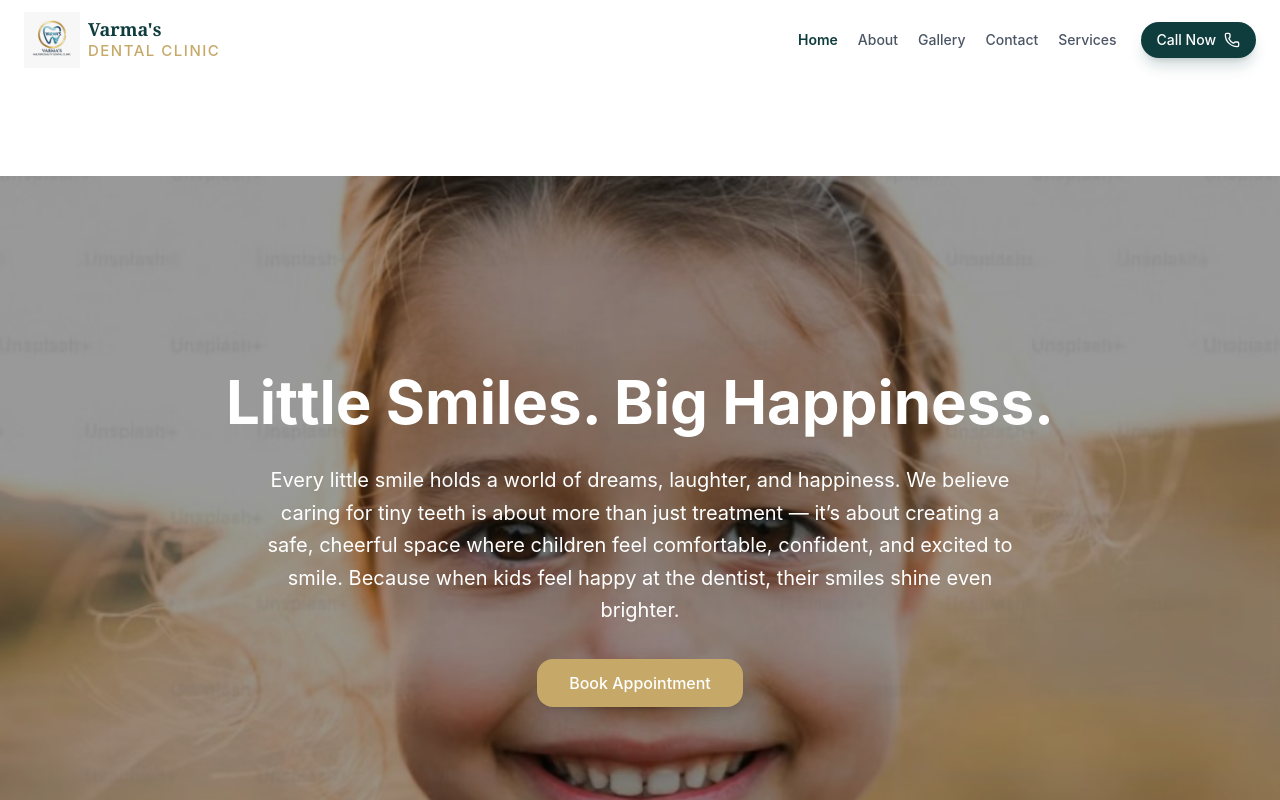
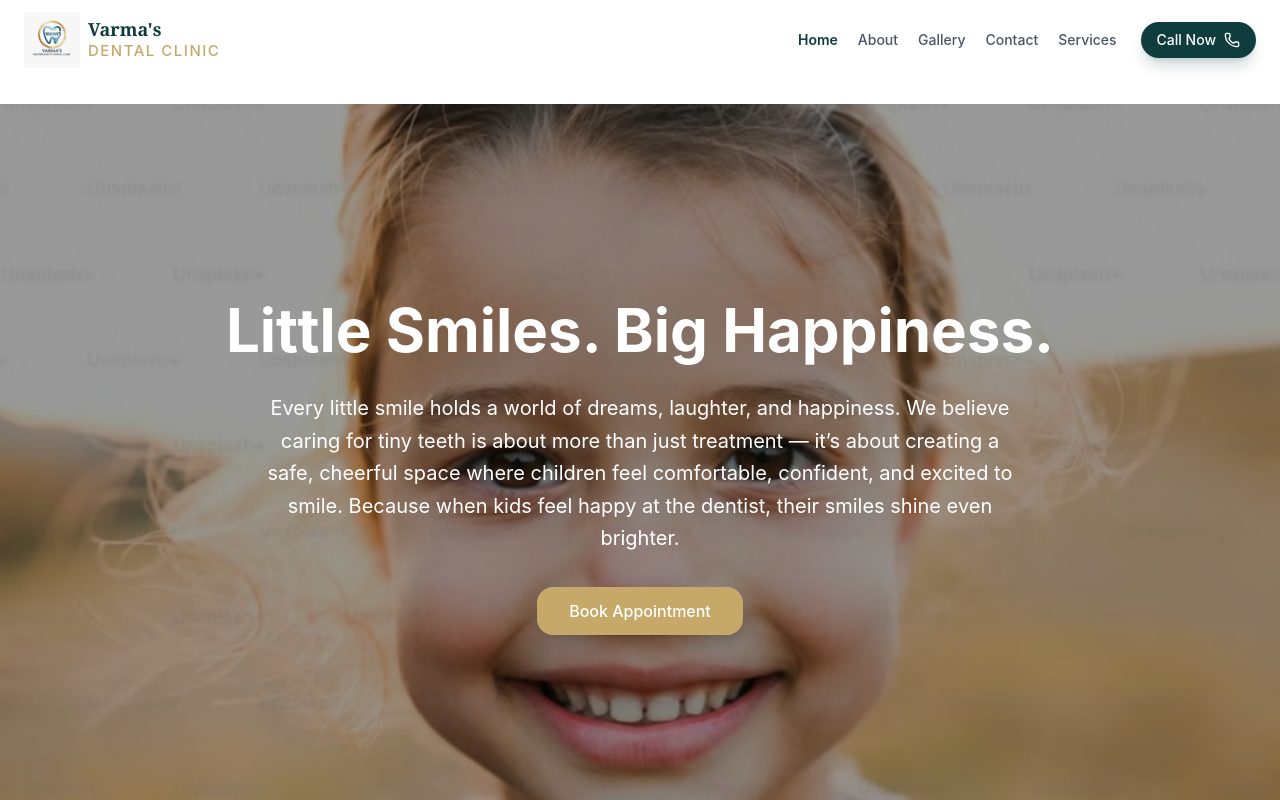
Before and after one commit to nadimpaliiivarma-lgtm/website, a React (Vite) app in the folder frontend/: page / in a window 1280 px wide. Shown: the top 800 px of the page. Built offline with nearby package versions, Linux system fonts and the light colour scheme; a web font is replaced by a local one.

Commit message:
Added adjustments to home page

```diff
--- a/frontend/src/app/pages/Home.tsx
+++ b/frontend/src/app/pages/Home.tsx
@@ -26,7 +26,7 @@
       <div className="flex flex-col">
 
         {/* ===== HERO FADE + ZOOM SECTION ===== */}
-        <section className="relative w-full min-h-[90vh] mt-24 overflow-hidden">
+        <section className="relative w-full min-h-[35vh] mt-6 overflow-hidden">
 
           {images.map((img, index) => (
             <div
```
